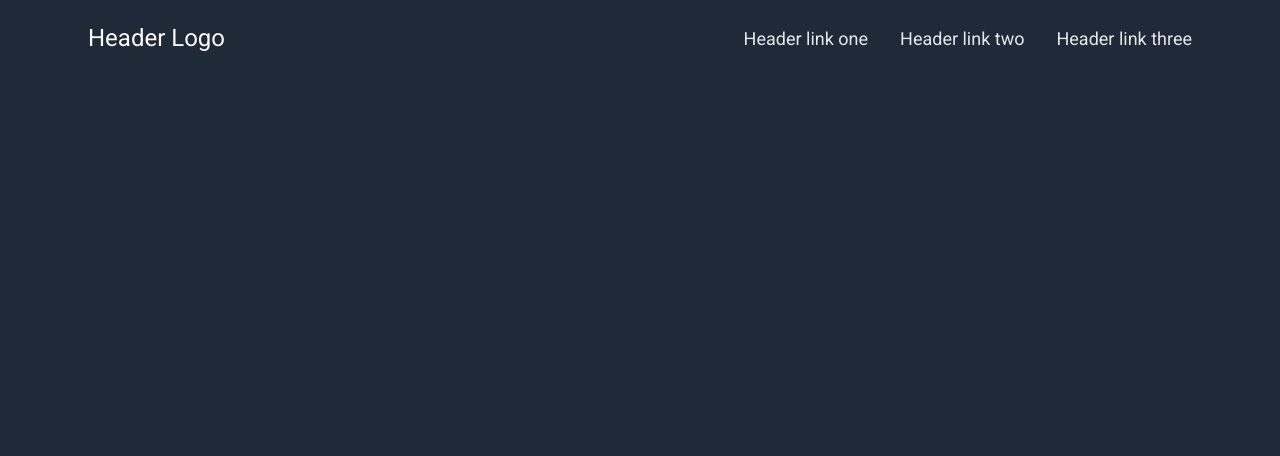
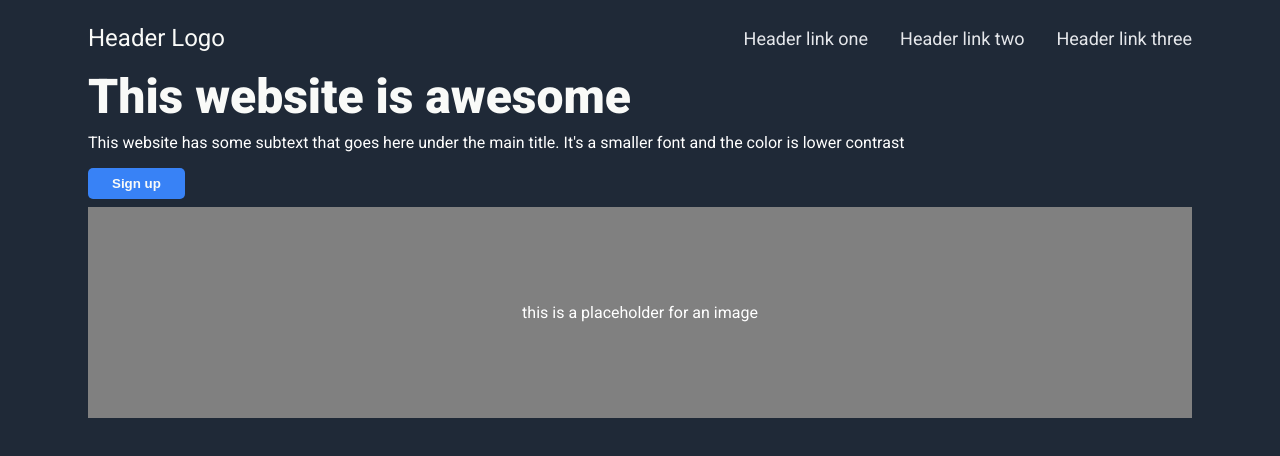
Before and after one commit to fiftythanks/landing_page, a plain HTML site: page index.html in a window 1280 px wide. Drawn offline with Linux system fonts and the light colour scheme.

Commit message:
Finish mainhead section

```diff
--- a/index.html
+++ b/index.html
@@ -11,13 +11,25 @@
     <nav>
       <ul>
         <li id="logo"><a href="index.html">Header Logo</a></li>
-        <li><a href="#">Header link one</a></li>
+        <li><a    href="#">Header link one</a></li>
         <li><a href="#">Header link two</a></li>
         <li><a href="#">Header link three</a></li>
       </ul>
     </nav>
   </header>
-  <main></main>
+  <section id="mainhead">
+    <div id="description">
+      <h1>This website is awesome</h1>
+      <p>This website has some subtext that goes here under the main title. It's a smaller font and the color is lower contrast</p>
+      <button id="signup_button" type="button"><strong>Sign up</strong  ></button>
+    </div>
+    <div id="placeholder">
+      <p>this is a placeholder for an image</p>
+    </div>
+  </section>
+  <section id="rand_info"></section>
+  <section id="quote"></section>
+  <section id="sign_up"></section>
   <footer></footer>
 </body>
 </html>
--- a/style.css
+++ b/style.css
@@ -23,8 +23,7 @@ body {
   }
 }
 
-/* Specific rules */
-
+/* Header rules */
 nav {
   & > ul {
     width: 100%;
@@ -51,3 +50,47 @@ nav {
     }
   }
 }
+
+/* --Main rules-- */
+/* Mainhead rules */
+#head {
+  font-size: 18px;
+  color: #e5e7eb;
+  display: flex;
+  gap: 2rem;
+  margin: 5rem 0;
+
+  & > div {
+    flex: 1;
+  }
+}
+
+#description {
+  & > * {
+    margin: 0.5rem 0;
+  }
+  & h1 {
+  font-size: 48px;
+  font-weight: 900;
+  color: #f9faf8;
+  margin-top: 0;
+  }
+}
+
+#placeholder {
+  padding: 5rem;
+  text-align: center;
+  background-color: gray;
+}
+
+#signup_button {
+  padding: 0.5rem 1.5rem;
+  background-color: #3882f6;
+  color: #f9faf8;
+  border-width: 0;
+  border-radius: 5px;
+
+  &:hover {
+    cursor: pointer;
+  }
+}
```
